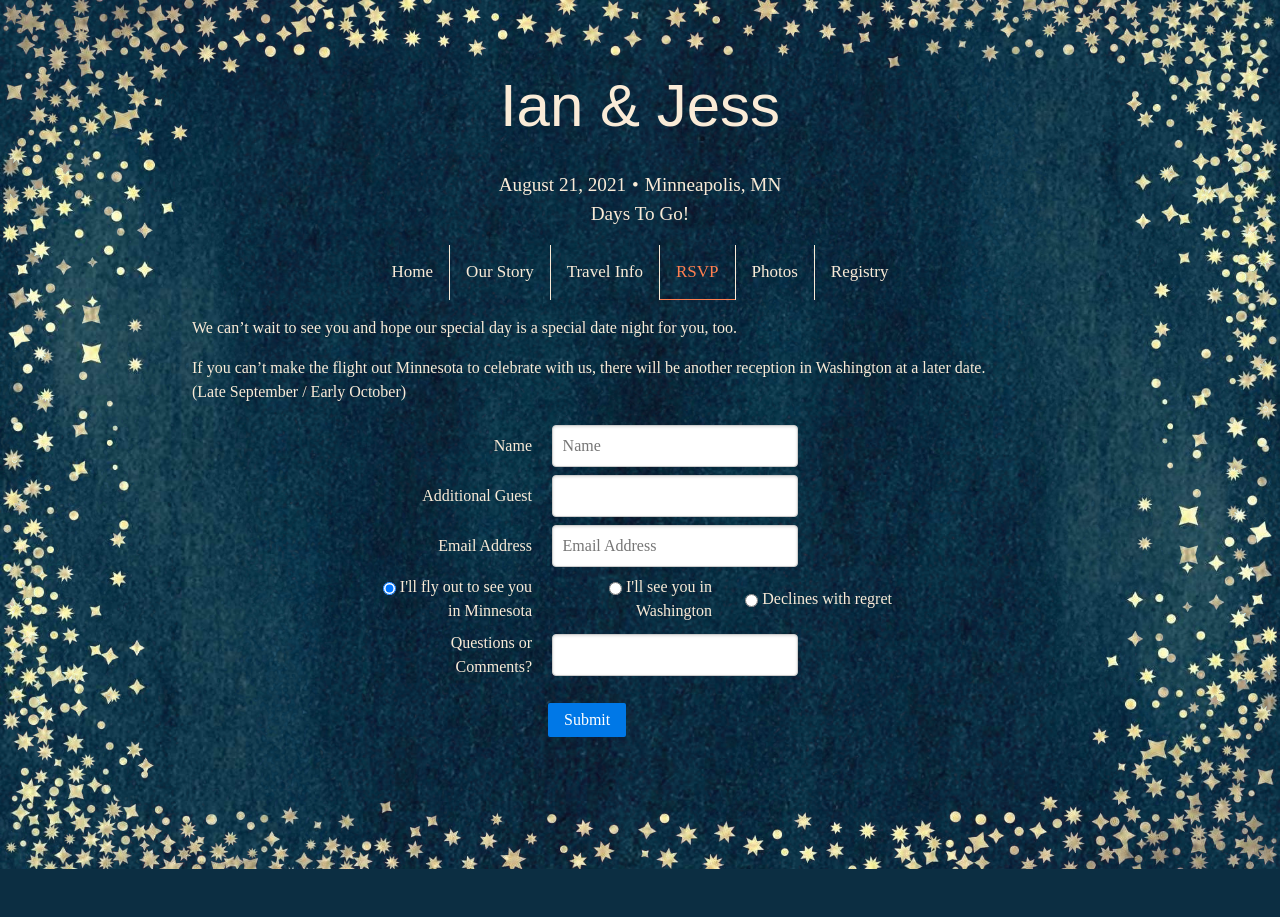
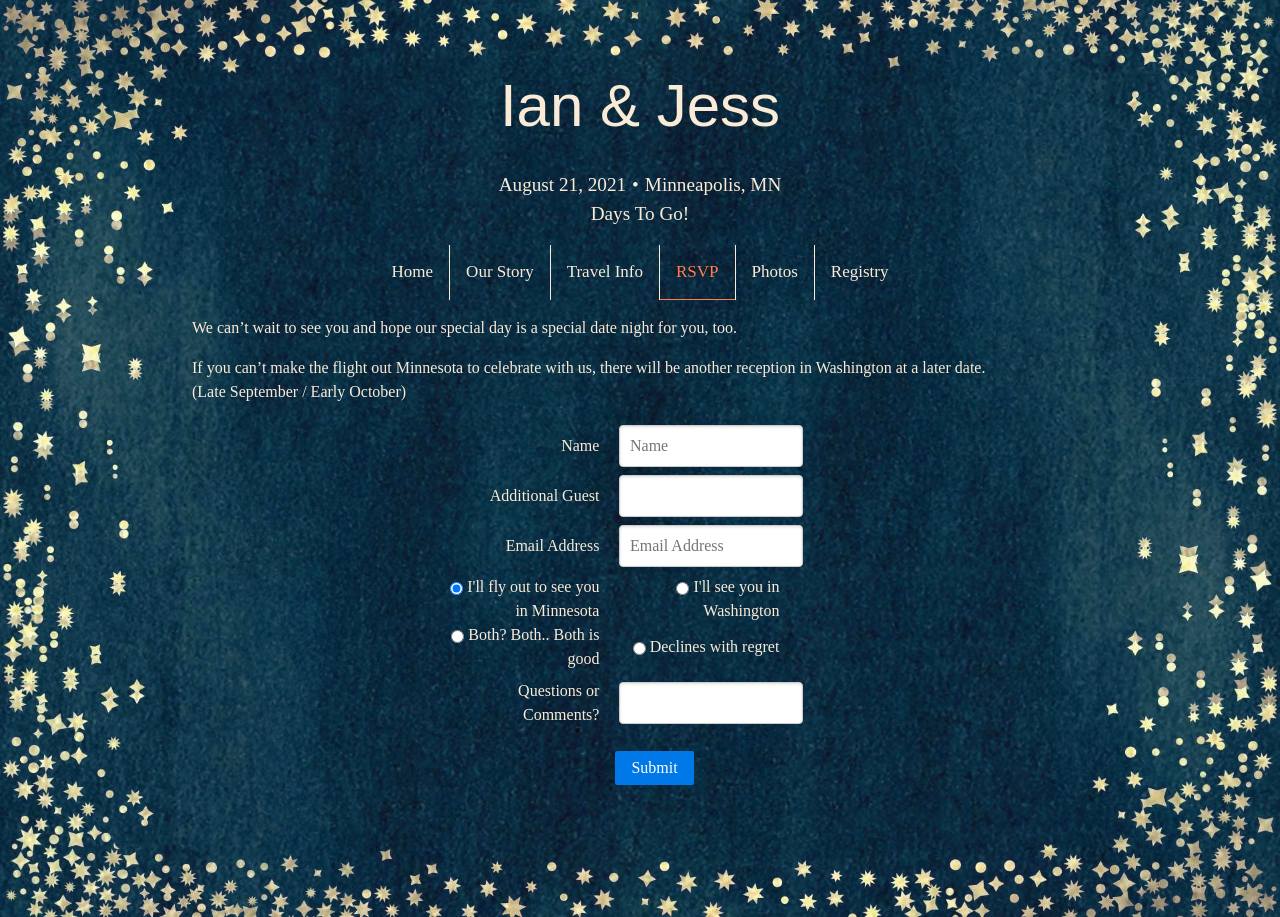
Before and after one commit to mowzie/weddingSite, a Python web app: template flask/templates/rsvp.html in a window 1280 px wide. Before the commit the page ends 869 px from the top, so only its background shows below. Run offline with Jinja, Linux system fonts and the light colour scheme; the template is opened without the code that fills it, so the values that code supplies are empty; some libraries are stand-ins or nearby versions; some web fonts are replaced.

Commit message:
add both option to rsvp

```diff
--- a/flask/templates/rsvp.html
+++ b/flask/templates/rsvp.html
@@ -31,6 +31,7 @@
                             <input type="email" id="inputEmail" placeholder="Email Address" name="inputEmail" class="pure-u-1 pure-u-sm-11-24"/>
                         </div>
                         <div class="pure-control-group">
+                          <div>
                               <label class="pure-radio">
                                 <input
                                   type="radio"
@@ -50,6 +51,17 @@
                                 />
                                 I'll see you in Washington
                               </label>
+                            </div>
+                            <div>
+                              <label class="pure-radio">
+                                <input
+                                  type="radio"
+                                  name="decision"
+                                  id="optionBoth"
+                                  value="Both"
+                                />
+                                Both? Both..  Both is good
+                              </label>
                               <label class="pure-radio">
                                 <input
                                   type="radio"
@@ -59,6 +71,7 @@
                                 />
                                 Declines with regret
                               </label>
+                            </div>
                           </div>
                           <div class="pure-control-group">
                             <label for="inputComment">Questions or Comments?</label>
```
